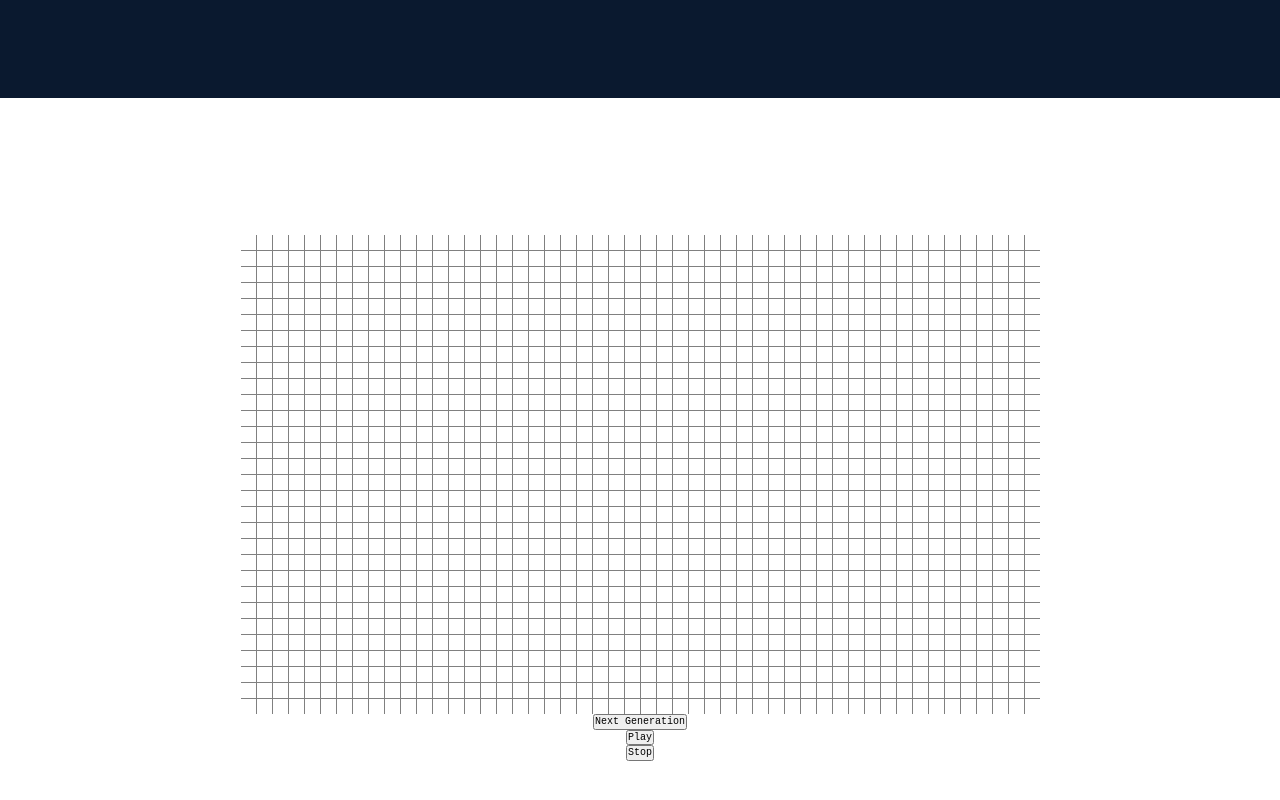
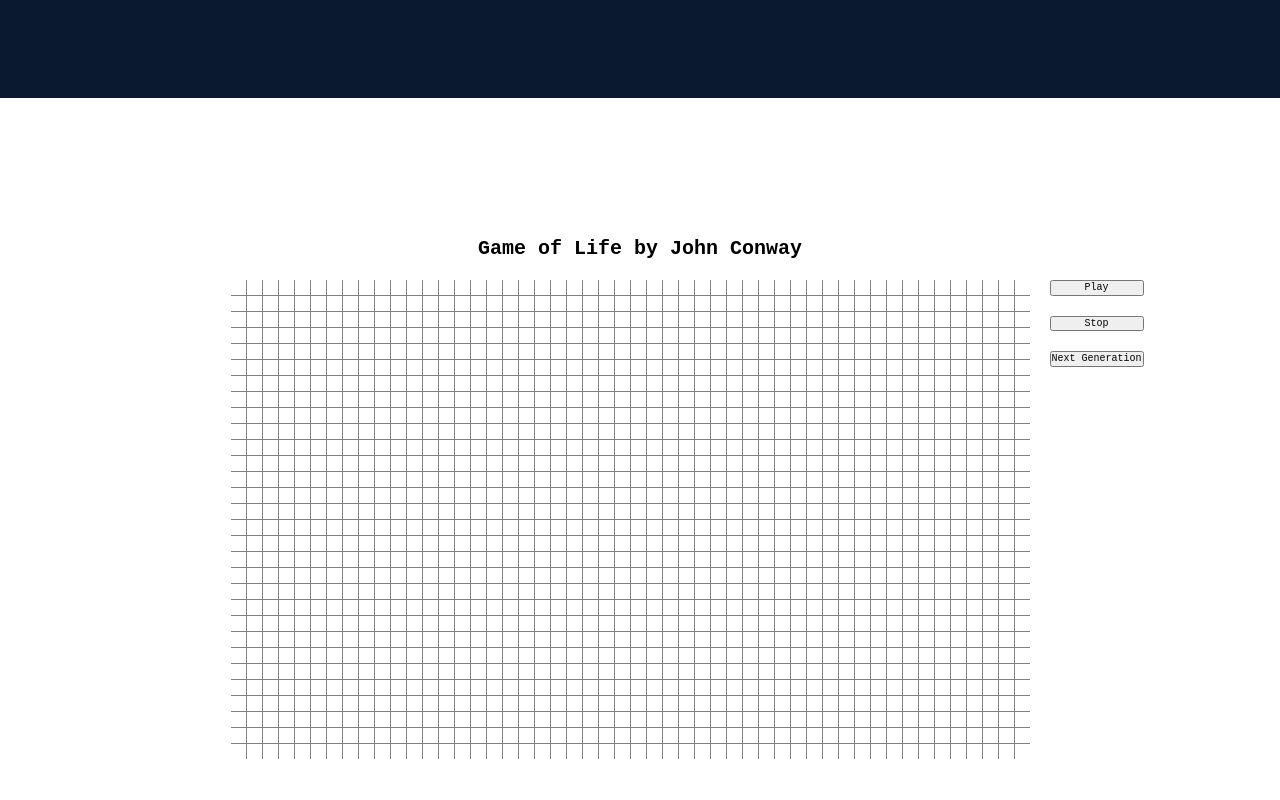
Before and after one commit to abarolli/Portfolio, a React (Vite) app: page / in a window 1280 px wide. Shown: the part 702-1502 px from the top of the page. Built offline with nearby package versions, Linux system fonts and the light colour scheme.

Commit message:
Refactored GameOfLife into separate container

```diff
--- a/src/components/GameOfLifeScreen.tsx
+++ b/src/components/GameOfLifeScreen.tsx
@@ -28,7 +28,7 @@ interface Props {
   cellSize: string;
 }
 
-function GameOfLifeScreen({ nRows, nCols, cellSize }: Props) {
+function GameOfLife({ nRows, nCols, cellSize }: Props) {
   const initGrid = (): CellProps[][] => {
     return Array.from({ length: nRows }, () =>
       Array.from({ length: nCols }, () => ({}))
@@ -115,6 +115,12 @@ function GameOfLifeScreen({ nRows, nCols, cellSize }: Props) {
     });
   };
 
+  let startAnimation = () => {
+    if (animationRef.current) return;
+
+    playGenerations();
+  };
+
   let frame = 0;
   const playGenerations = () => {
     if (++frame % 20 === 0) {
@@ -124,8 +130,10 @@ function GameOfLifeScreen({ nRows, nCols, cellSize }: Props) {
     animationRef.current = requestAnimationFrame(playGenerations);
   };
 
-  const stopGenerations = () =>
+  const stopAnimation = () => {
     animationRef.current && cancelAnimationFrame(animationRef.current);
+    animationRef.current = null;
+  };
 
   const mapGridToCellComponents = () => {
     const retVal = grid
@@ -137,18 +145,45 @@ function GameOfLifeScreen({ nRows, nCols, cellSize }: Props) {
   };
 
   return (
-    <Screen className="screen--centered screen--centered-col">
+    <div style={{ position: "relative" }}>
       <div
         style={{
           gridTemplate: `repeat(${nRows}, ${cellSize}) / repeat(${nCols}, ${cellSize})`,
+          marginRight: "20px",
         }}
         className={styles.gameOfLifeContainer}
       >
         {mapGridToCellComponents()}
       </div>
-      <button onClick={updateNextGeneration}>Next Generation</button>
-      <button onClick={playGenerations}>Play</button>
-      <button onClick={stopGenerations}>Stop</button>
+      <div
+        style={{
+          position: "absolute",
+          display: "flex",
+          flexDirection: "column",
+          top: 0,
+          left: "100%",
+          whiteSpace: "nowrap",
+        }}
+      >
+        <button style={{ marginBottom: "20px" }} onClick={startAnimation}>
+          Play
+        </button>
+        <button style={{ marginBottom: "20px" }} onClick={stopAnimation}>
+          Stop
+        </button>
+        <button style={{ marginBottom: "20px" }} onClick={updateNextGeneration}>
+          Next Generation
+        </button>
+      </div>
+    </div>
+  );
+}
+
+function GameOfLifeScreen({ nRows, nCols, cellSize }: Props) {
+  return (
+    <Screen className="screen--centered screen--centered-col">
+      <h1 style={{ marginBottom: "20px" }}>Game of Life by John Conway</h1>
+      <GameOfLife nRows={nRows} nCols={nCols} cellSize={cellSize} />
     </Screen>
   );
 }
```
